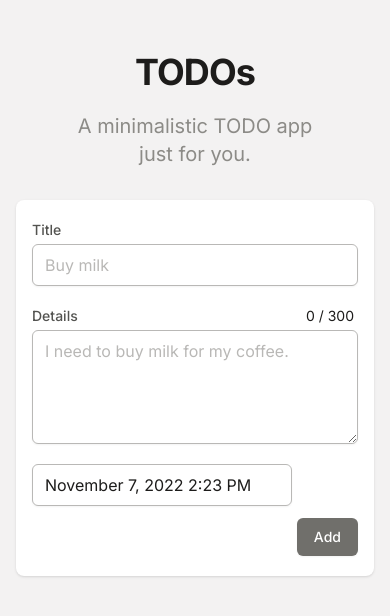
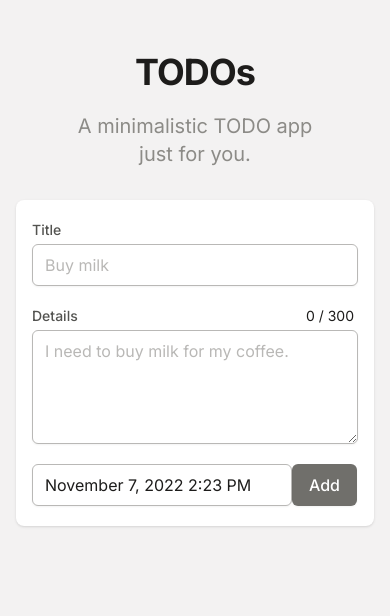
Before and after one commit to junepark202012/todo, a Next.js app: page / in a window 390 px wide. Shown: the top 616 px of the page. Built offline with nearby package versions, Linux system fonts and the light colour scheme.

Commit message:
Fixed margins

```diff
--- a/src/components/Form/Form.tsx
+++ b/src/components/Form/Form.tsx
@@ -17,8 +17,10 @@ export default function Form() {
     <FormContainer reactHookForm={reactHookForm}>
       <Title reactHookForm={reactHookForm} id="title" label="Title" />
       <TextArea reactHookForm={reactHookForm} id="details" label="Details" />
-      <DueDate />
-      <SubmitButton text="Add" />
+      <div className="flex">
+        <DueDate />
+        <SubmitButton text="Add" />
+      </div>
     </FormContainer>
   );
 }
--- a/src/components/Form/atoms/FormContainer.tsx
+++ b/src/components/Form/atoms/FormContainer.tsx
@@ -30,7 +30,7 @@ export default function FormContainer({
     <div className="mx-auto max-w-3xl overflow-hidden rounded-lg bg-white shadow">
       <form
         onSubmit={handleSubmit(onSubmit)}
-        className="flex flex-col gap-3 px-4 py-5 sm:p-6"
+        className="flex flex-col space-y-3 px-4 py-5 sm:p-6"
       >
         {children}
       </form>
--- a/src/components/Form/atoms/SubmitButton.tsx
+++ b/src/components/Form/atoms/SubmitButton.tsx
@@ -6,7 +6,7 @@ export default function SubmitButton({ text }: SubmitButtonProps) {
   return (
     <button
       type="submit"
-      className="inline-flex items-center self-end rounded-md border border-transparent bg-gray-600 px-4 py-2 text-sm font-medium text-white shadow-sm hover:bg-gray-700 focus:outline-none focus:ring-2 focus:ring-gray-500 focus:ring-offset-2"
+      className="inline-flex items-center self-end rounded-md border border-transparent bg-gray-600 px-4 py-2 font-medium text-white shadow-sm hover:bg-gray-700 focus:outline-none focus:ring-2 focus:ring-gray-500 focus:ring-offset-2 sm:text-sm"
     >
       {text}
     </button>
--- a/src/components/Form/styles/form.module.css
+++ b/src/components/Form/styles/form.module.css
@@ -1,5 +1,5 @@
 .inputDefault {
-  @apply block rounded-md text-form-text placeholder-form-placeholder shadow-sm  sm:text-sm;
+  @apply block rounded-md text-form-text placeholder-form-placeholder shadow-sm sm:text-sm;
 }
 
 .inputIsError {
--- a/src/components/Form/styles/react-datepicker.css
+++ b/src/components/Form/styles/react-datepicker.css
@@ -1,35 +1,3 @@
-/*.react-datepicker {*/
-/*  @apply flex;*/
-/*}*/
-
-/*.react-datepicker__time-container {*/
-/*}*/
-
-/*.react-datepicker__navigation--previous {*/
-/*  @apply overflow-hidden content-none;*/
-/*}*/
-
-/*.react-datepicker__time-list {*/
-/*  @apply max-h-52 overflow-y-scroll;*/
-/*}*/
-
-/*.react-datepicker__navigation {*/
-/*  @apply absolute;*/
-/*}*/
-
-/*.react-datepicker__week {*/
-/*  @apply grid grid-cols-7;*/
-/*}*/
-
-/*.react-datepicker__month {*/
-/*  @apply flex flex-col;*/
-/*}*/
-
-/*.react-datepicker__day-names {*/
-/*  @apply mt-6 grid grid-cols-7 text-xs leading-6 text-gray-500;*/
-/*}*/
-
-/*.react-datepicker__day {*/
-/*  @apply bg-white py-1.5 text-gray-900 hover:bg-gray-100 focus:z-10;*/
-/*  @apply mx-auto flex h-7 w-7 items-center justify-center rounded-full;*/
-/*}*/
+.react-datepicker__tab-loop {
+  @apply my-0;
+}
```
